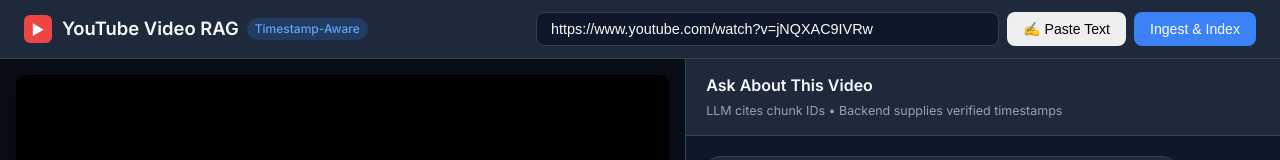
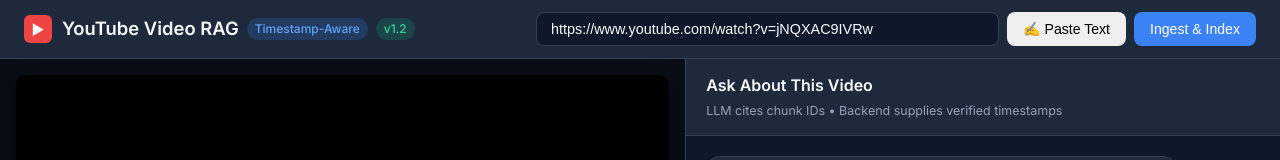
Before and after one commit to iaaamnk/Lactern, a plain HTML site: page frontend/index.html in a window 1280 px wide. Shown: the top 160 px of the page. Drawn offline with Linux system fonts and the light colour scheme.

```diff
--- a/frontend/index.html
+++ b/frontend/index.html
@@ -15,7 +15,7 @@
     <header class="topbar">
       <div class="brand">
         <span class="logo-icon">▶</span>
-        <h1>YouTube Video RAG <span class="badge">Timestamp-Aware</span></h1>
+        <h1>YouTube Video RAG <span class="badge">Timestamp-Aware</span> <span class="badge version-badge">v1.2</span></h1>
       </div>
       <div class="ingest-bar-container">
         <div class="ingest-bar">
--- a/frontend/style.css
+++ b/frontend/style.css
@@ -81,6 +81,11 @@ body {
   padding: 2px 8px;
   border-radius: 12px;
   font-weight: 500;
+}
+
+.version-badge {
+  background: rgba(16, 185, 129, 0.2);
+  color: #34d399;
 }
 
 .ingest-bar-container {
```
Also changed, not shown: requirements.txt, 1 other file.
